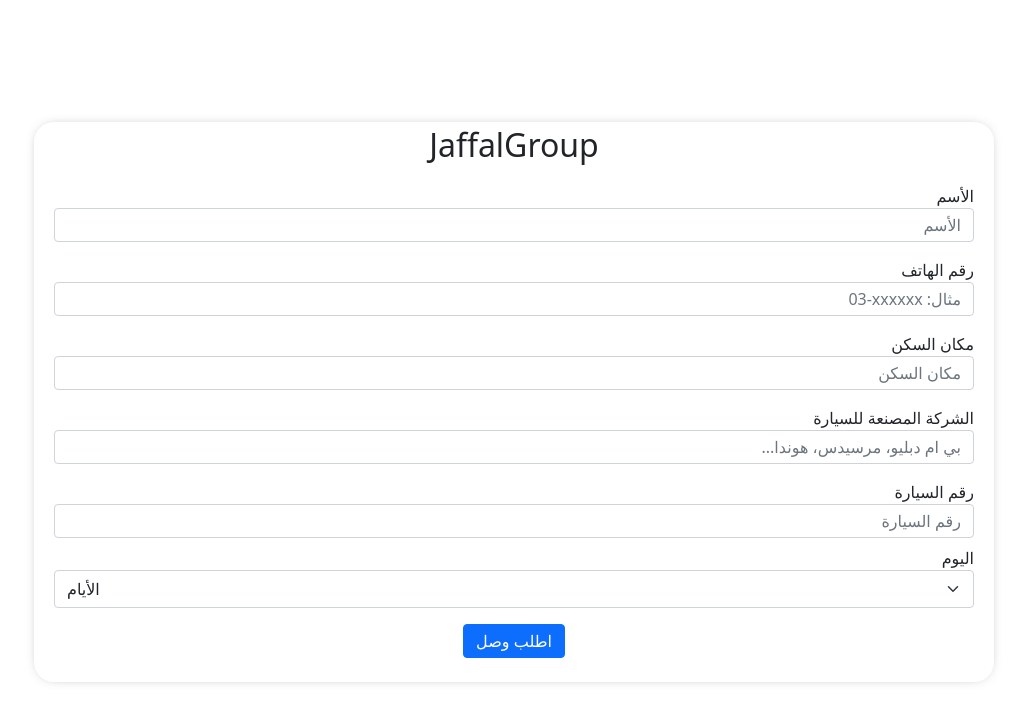
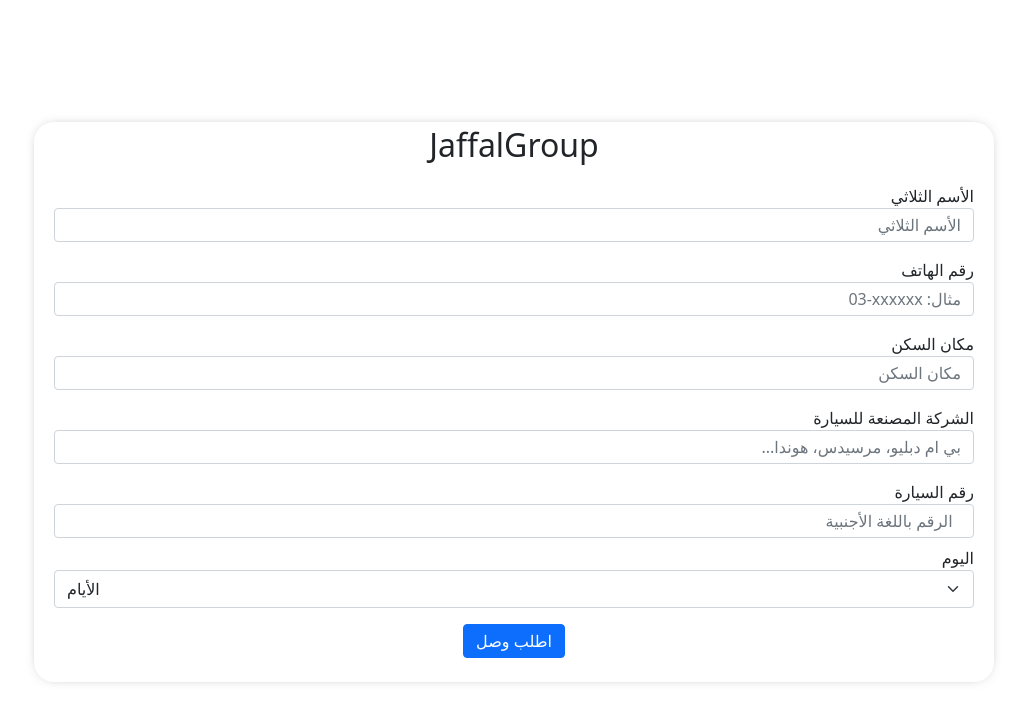
Before and after one commit to HaithamKhadra/station_q, a Django app: page / in a window 1280 px wide. Shown: the top 723 px of the page, without its empty margins (126-1153 px from the left). Run offline with Django 3.2, Linux system fonts and the light colour scheme; data comes from the database, SQL or seed files in the repository.

Commit message:
fixed placeholder in car_num

```diff
--- a/gas_q/forms.py
+++ b/gas_q/forms.py
@@ -17,7 +17,7 @@
         widgets = {
             'user': TextInput(attrs={
                 'class': 'form-control py-1 mb-3',
-                'placeholder': 'الأسم'
+                'placeholder': 'الأسم الثلاثي'
             }),
             'place': TextInput(attrs={
                 'class': 'form-control py-1 mb-3',
@@ -35,7 +35,7 @@
             }),
             'car_num': TextInput(attrs={
                 'class': 'form-control py-1 mb-2',
-                'placeholder': 'رقم السيارة'
+                'placeholder': ' الرقم باللغة الأجنبية  '
             }),
             'phone_number': TextInput(attrs={
                 'class': 'form-control py-1 mb-3',
--- a/gas_q/templates/gas_q/index.html
+++ b/gas_q/templates/gas_q/index.html
@@ -11,7 +11,7 @@
     {% csrf_token %}
     <!-- {{ form }} -->
     <div>
-      <label for="id_user">الأسم</label>
+      <label for="id_user">الأسم الثلاثي</label>
       {{ form.user }}
       <label for="id_phone_number">رقم الهاتف</label>
       {{ form.phone_number }}
```
